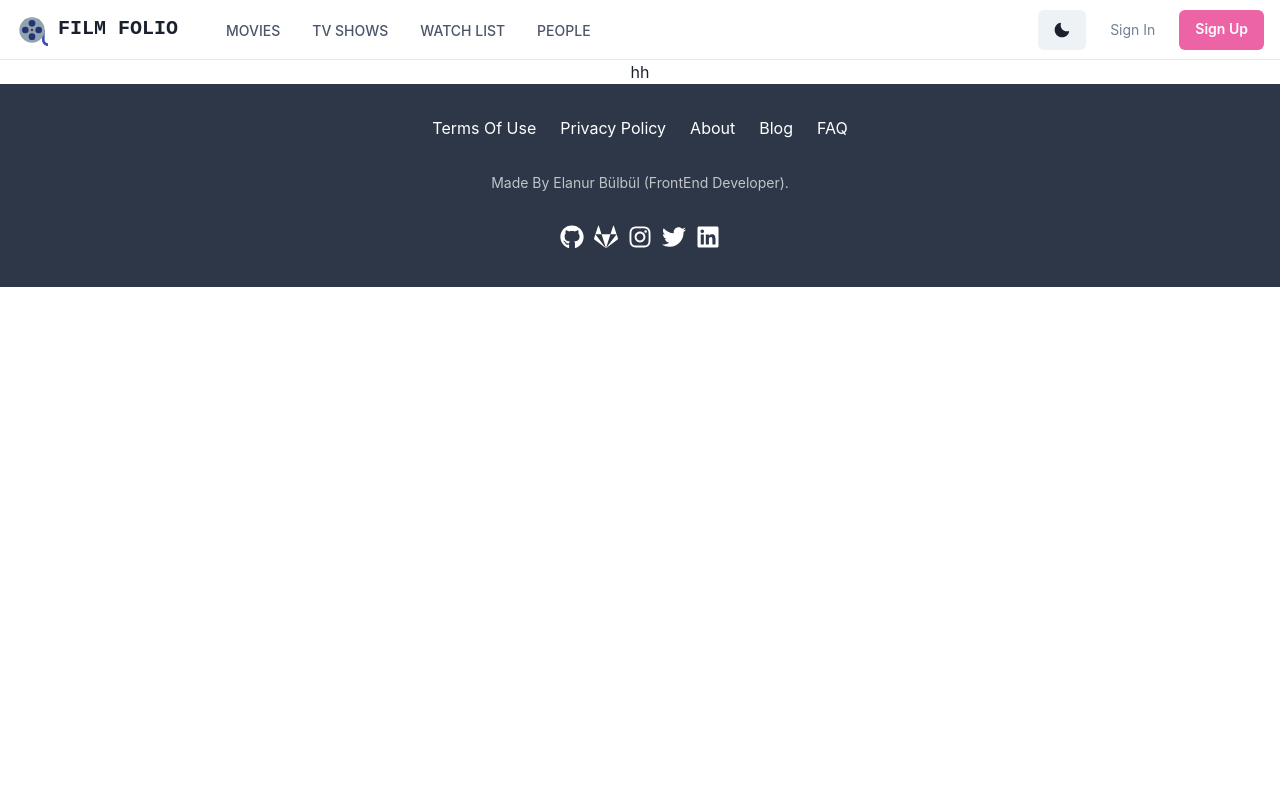
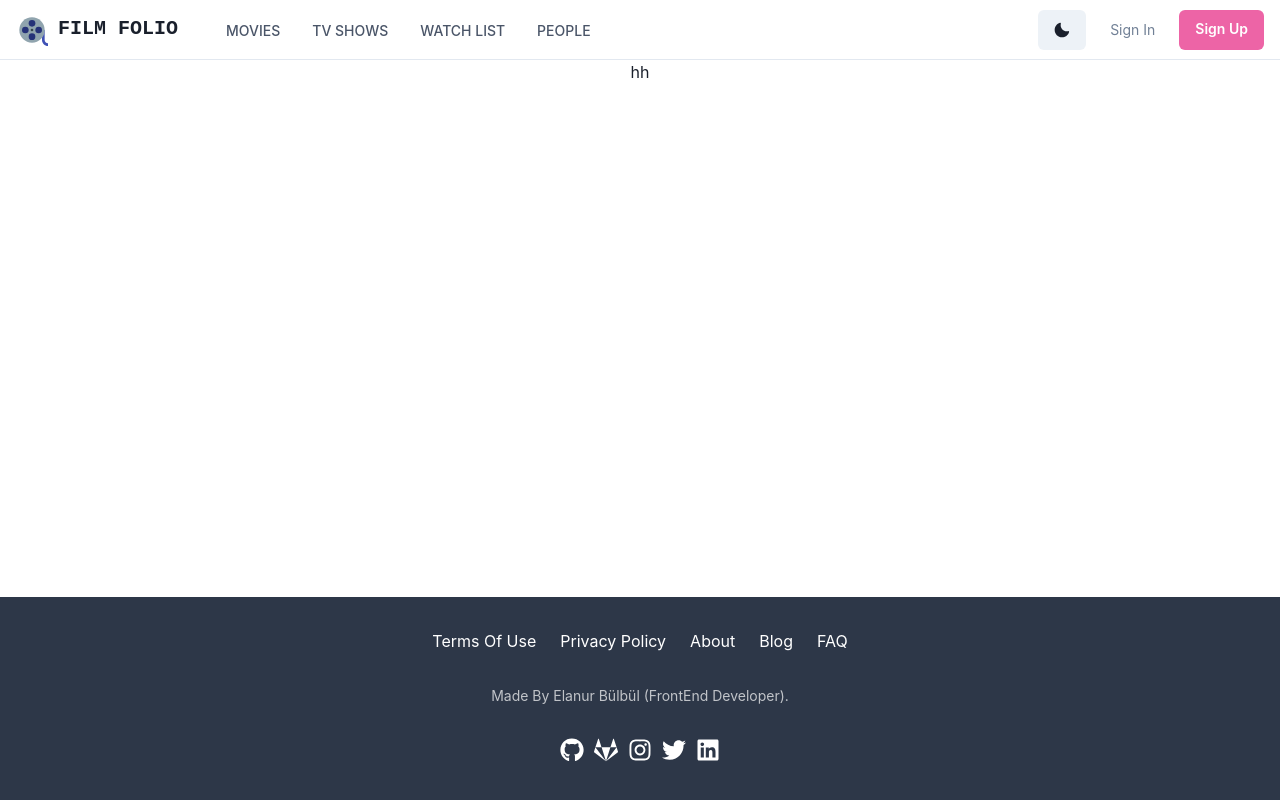
Before and after one commit to elanurbulbul/FilmFolio, a React (Vite) app: page / in a window 1280 px wide. Built offline with nearby package versions, Linux system fonts and the light colour scheme.

Commit message:
EditedFooter

```diff
--- a/src/App.css
+++ b/src/App.css
@@ -1,12 +1,18 @@
 #root {
-
   margin: 0 auto;
-
   text-align: center;
 }
-
-
 
 .read-the-docs {
   color: #888;
 }
+
+.App {
+  display: flex;
+  flex-direction: column;
+  min-height: 100vh;
+}
+
+.content {
+  flex: 1;
+}
--- a/src/App.jsx
+++ b/src/App.jsx
@@ -9,15 +9,15 @@ function App() {
 
   return (
     <div className='App'>
-       <Router>
-       <Navbar/>
-       <Route />
-       <Footer/>
-
+      <Router>
+        <Navbar />
+        <div className="content">
+          <Route />
+        </div>
+        <Footer />
       </Router>
-
     </div>
   );
 }
 
-export default App
+export default App;
```
